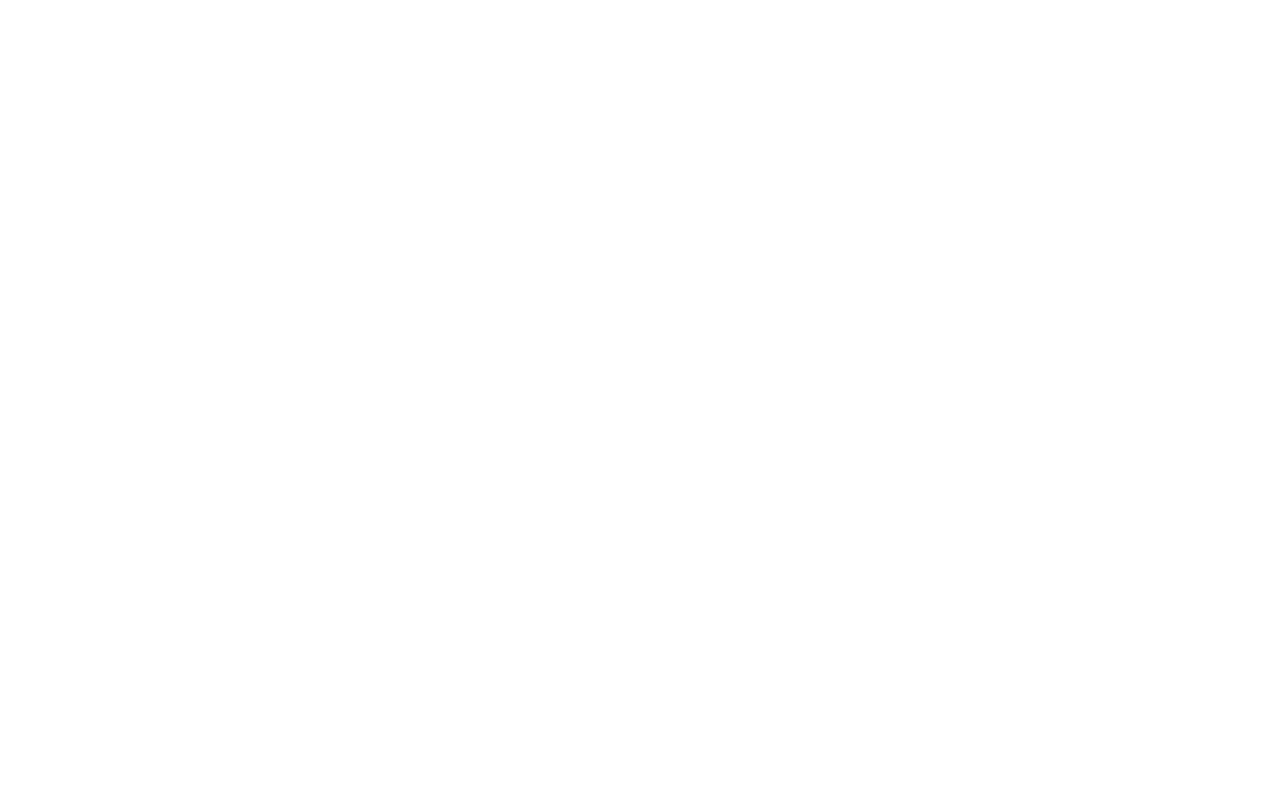
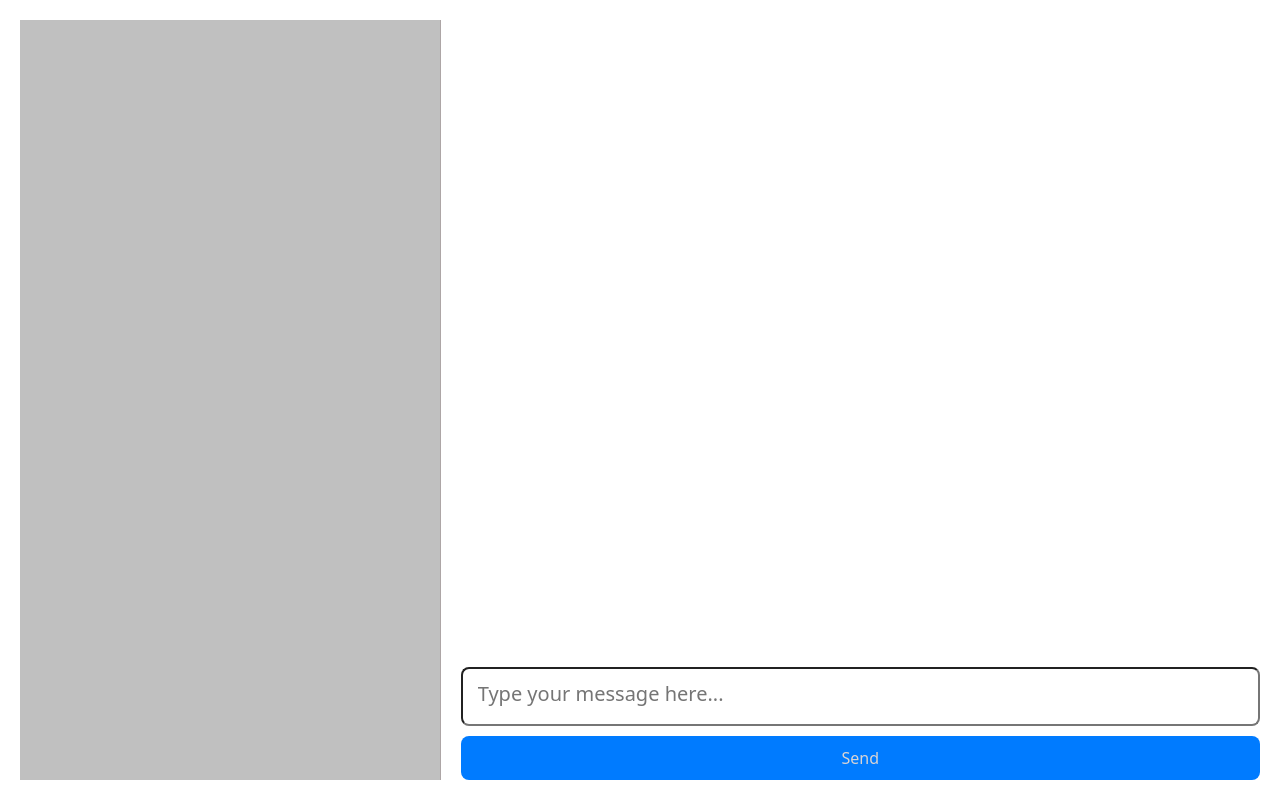
Before and after one commit to Meenalbagare/NexGenHackathon, a React (Create React App) app in the folder frontend/: page /dashboard in a window 1280 px wide. Before the commit this address had no page. Built offline with nearby package versions, Linux system fonts and the light colour scheme.

Commit message:
updating frontend

```diff
--- a/frontend/src/App.css
+++ b/frontend/src/App.css
@@ -1,14 +1,14 @@
-
-.App {
-  background-color: white;
-}
 
 .Auth-form-container {
   display: flex;
+  flex-direction: column;
   justify-content: center;
   align-items: center;
   width: 100vw;
   height: 100vh;
+  background-color: white;
+  padding-left: 12%;
+  padding-right: 12%;
 }
 
 .Auth-form {
@@ -38,3 +38,41 @@
   font-weight: 600;
   color: rgb(34, 34, 34);
 }
+
+/* OTPVereification.js styles */
+.OTP-verification-container {
+  display: flex;
+  flex-direction:column;
+  align-items:center;
+  justify-content:center;
+  height:100vh;
+
+}
+
+.otpContainer{
+  display: flex;
+  justify-content: center;
+  align-items:center;
+  margin-top:20px;
+}
+
+/*input[type="text"]{
+  width: 30px;
+  height:30px;
+  margin:5px;
+  text-align:center;
+  font-size:16px;
+}*/
+.otp-input{
+  width: 30px;
+  height:30px;
+  margin:5px;
+  text-align:center;
+  font-size:16px;
+}
+form {
+  display :flex;
+  flex-direction: column;
+  align-items:center;
+  justify-content:center;
+}
--- a/frontend/src/App.js
+++ b/frontend/src/App.js
@@ -6,12 +6,14 @@
 import Auth from "./Auth"
 import "bootstrap/dist/css/bootstrap.min.css";
 import OTPVerification from "./OTPVerification";
+import Dashboard from './Dashboard';
 function App() {
   return (
     <BrowserRouter>
       <Routes>
-        <Route path="/auth" element={<Auth />} />
+        <Route path="/" element={<Auth />} />
         <Route path="/verify-otp" element={<OTPVerification />} />
+        <Route path="/dashboard" element={<Dashboard />} />
       </Routes>
     </BrowserRouter>
   )
--- /dev/null
+++ b/frontend/src/Dashboard.css
@@ -0,0 +1,65 @@
+.dashboard-container {
+    display: flex;
+    height: 100vh;
+    padding: 20px;
+  }
+
+  .chat-history {
+    flex: 1;
+    overflow-y: auto;
+    border-right: 1px solid #ada6a6;
+    padding-right: 20px;
+    background-color: #c0c0c0; /* Grey background*/
+  }
+
+  .chat-history .chat-item {
+    margin-bottom: 10px;
+  }
+
+  .chat-history .chat-content {
+    background-color: #f0f0f0; /* Light grey boxes*/
+    padding: 10px;
+    border-radius: 8px;
+  }
+
+  .chat-space {
+    flex: 2;
+    padding-left: 20px;
+    display: flex;
+    flex-direction: column;
+  }
+
+  .chat-area {
+    flex: 1;
+    overflow-y: auto;
+    margin-bottom: 20px;
+  }
+
+  .chat-area .chat-message {
+    margin-bottom: 10px;
+    padding: 10px;
+    border-radius: 8px;
+  }
+
+  .chat-area .sent {
+    background-color: #91c659; /* Green sent messages */
+  }
+
+  .chat-input {
+    border-radius: 8px;
+    margin-bottom: 10px;
+    width: 100%;
+    font-size: 20px;
+    padding: 15px;
+    padding-top: 10px;
+
+  }
+
+  .send-button {
+    padding: 10px 20px;
+    border: none;
+    border-radius: 8px;
+    background-color: #007bff; /* Blue send button*/
+    color: #d8d4d4; /* Light grey text */
+    cursor: pointer;
+  }
--- /dev/null
+++ b/frontend/src/Dashboard.js
@@ -0,0 +1,68 @@
+import React, { useState } from 'react';
+import './Dashboard.css'; // Import the corresponding CSS file
+
+const Dashboard = () => {
+  const [messages, setMessages] = useState([]); // State to hold chat messages
+  const [newMessage, setNewMessage] = useState(''); // State to track new message input
+
+  const handleInputChange = (e) => {
+    setNewMessage(e.target.value); // Update new message input state
+  };
+
+  const handleSend = () => {
+    if (newMessage.trim() !== '') {
+      // Create a new message object
+      const message = {
+        content: newMessage,
+        sentByUser: true // Assume message is sent by the user
+      };
+
+      // Update the messages state with the new message
+      setMessages([...messages, message]);
+
+      // Clear the new message input
+      setNewMessage('');
+    }
+  };
+
+  return (
+    <div className="dashboard-container">
+      {/* Chat History */}
+      <div className="chat-history">
+        {/* Render existing chat messages */}
+        {messages.map((message, index) => (
+          <div key={index} className={`chat-item ${message.sentByUser ? 'sent' : 'received'}`}>
+            <div className="chat-content">{message.content}</div>
+          </div>
+        ))}
+      </div>
+
+      {/* Chat Space */}
+      <div className="chat-space">
+        {/* Chat area */}
+        <div className="chat-area">
+          {/* Chat messages */}
+          {messages.map((message, index) => (
+            <div key={index} className={`chat-message ${message.sentByUser ? 'sent' : 'received'}`}>
+              {message.content}
+            </div>
+          ))}
+        </div>
+
+        {/* Chat input */}
+        <input
+          type="text"
+          className="chat-input"
+          placeholder="Type your message here..."
+          value={newMessage}
+          onChange={handleInputChange}
+        />
+        <button className="send-button" onClick={handleSend}>
+          Send
+        </button>
+      </div>
+    </div>
+  );
+};
+
+export default Dashboard;
--- a/frontend/src/OTPVerification.js
+++ b/frontend/src/OTPVerification.js
@@ -1,10 +1,12 @@
 import React, { useState, useRef } from "react";
 import { useNavigate } from "react-router-dom";
+import "./App.css";
 
 export default function OTPVerification() {
   const navigate = useNavigate();
   const [otp, setOTP] = useState(["", "", "", "", "", ""]); // Array to hold each digit of OTP
   const inputRefs = useRef([]); // Refs to manage focus between input boxes
+  const [verificationError, setVerificationError] = useState(null);
 
   // Function to handle changes in OTP input boxes
   const handleChange = (index, value) => {
@@ -22,15 +24,42 @@
     }
   };
 
-  // Function to handle form submission (e.g., OTP validation)
-  const handleSubmit = (event) => {
-    event.preventDefault();
-
-    // Validate the OTP (for demo purposes, just navigate to success page)
-    navigate("/success");
+  // Function to handle keyboard input (Backspace key)
+  const handleKeyDown = (index, event) => {
+    if (event.key === "Backspace" && index > 0 && !otp[index]) {
+      // If Backspace is pressed and the current box is empty, move focus to the previous box
+      inputRefs.current[index - 1].focus();
+    }
   };
 
-  // Create an array of 6 input boxes for OTP digits
+  // Function to handle form submission (e.g., OTP validation)
+  const handleSubmit = async (event) => {
+    event.preventDefault();
+    // Validate the OTP (for demo purposes, just navigate to success page)
+    const enteredOTP = otp.join("");
+    fetch("/verify/", {
+    method: "POST",
+    headers: {
+      "Content-Type": "application/json",
+    },
+      body: JSON.stringify({ otp: enteredOTP }),
+    })
+      .then((response) => {
+       if (!response.ok) {
+          throw new Error("OTP verification failed");
+        }
+      return response.json();
+    })
+     .then((data) => {
+      navigate("/dashboard");
+    })
+     .catch((error) => {
+      console.error("Error verifying OTP", error);
+      setVerificationError("OTP verification failed. Please try again");
+    });
+  };
+
+
   const otpInputs = Array.from({ length: 6 }, (_, index) => (
     <input
       key={index}
@@ -38,42 +67,23 @@
       maxLength={1}
       value={otp[index]}
       onChange={(e) => handleChange(index, e.target.value)}
+      onKeyDown={(e) => handleKeyDown(index, e)}
       ref={(el) => (inputRefs.current[index] = el)}
-      style={{
-        width: "30px",
-        height: "30px",
-        margin: "5px",
-        textAlign: "center",
-        fontSize: "16px",
-      }}
+      className="otp-input"
     />
   ));
 
   return (
-    <div className="OTP-verification-container" style={styles.container}>
-      <h3>Enter OTP</h3>
-      <form onSubmit={handleSubmit}>
-        <div style={styles.otpContainer}>{otpInputs}</div>
+    <div className="OTP-verification-container">
+      <h3 className="Auth-form-title">Enter OTP</h3>
+      <form onSubmit={handleSubmit} className="Auth-form-content">
+        <div className="otpContainer">{otpInputs}</div>
         <button type="submit" className="btn btn-primary mt-3">
           Verify OTP
         </button>
+        {verificationError && <p style={{color: "red"}}>{verificationError}</p>}
+
       </form>
     </div>
   );
 }
-
-const styles = {
-  container: {
-    display: "flex",
-    flexDirection: "column",
-    alignItems: "center",
-    justifyContent: "center",
-    height: "100vh", // Full viewport height
-  },
-  otpContainer: {
-    display: "flex",
-    justifyContent: "center",
-    alignItems: "center",
-    marginTop: "20px",
-  },
-};
```
